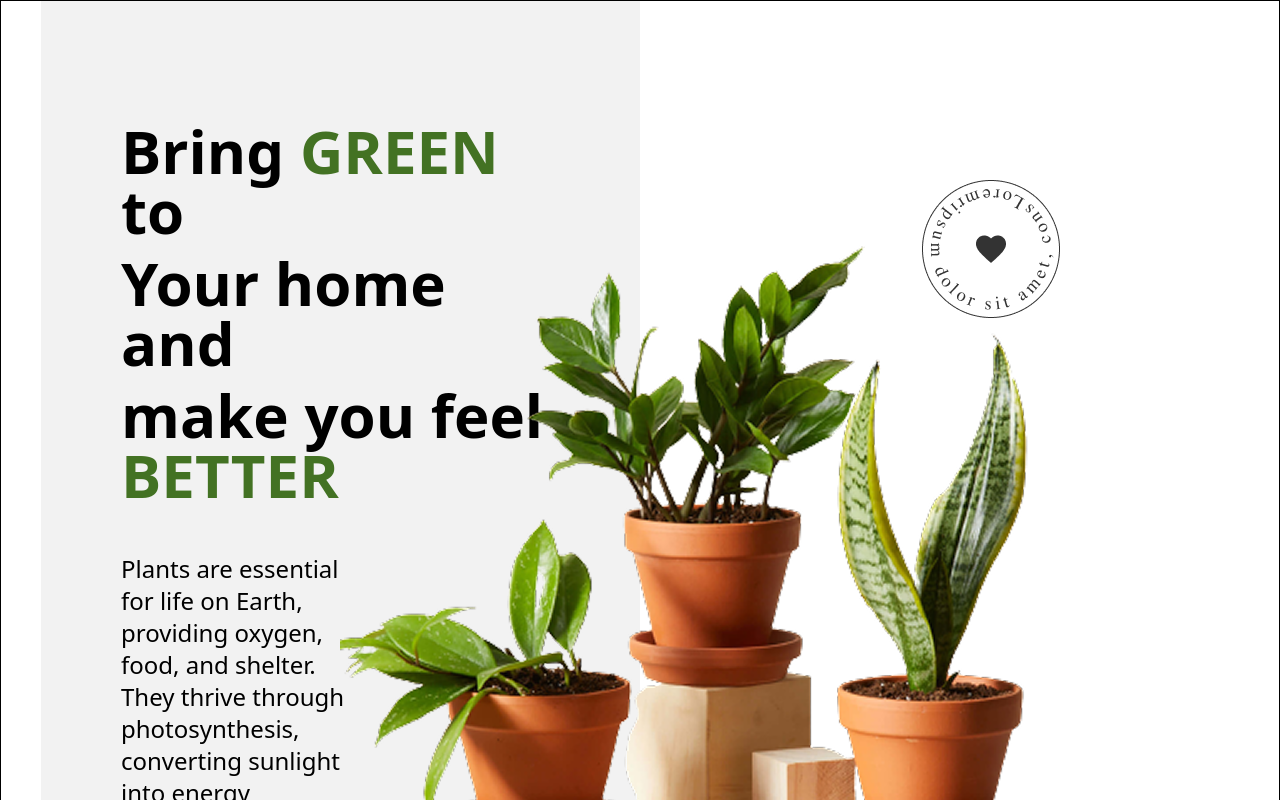
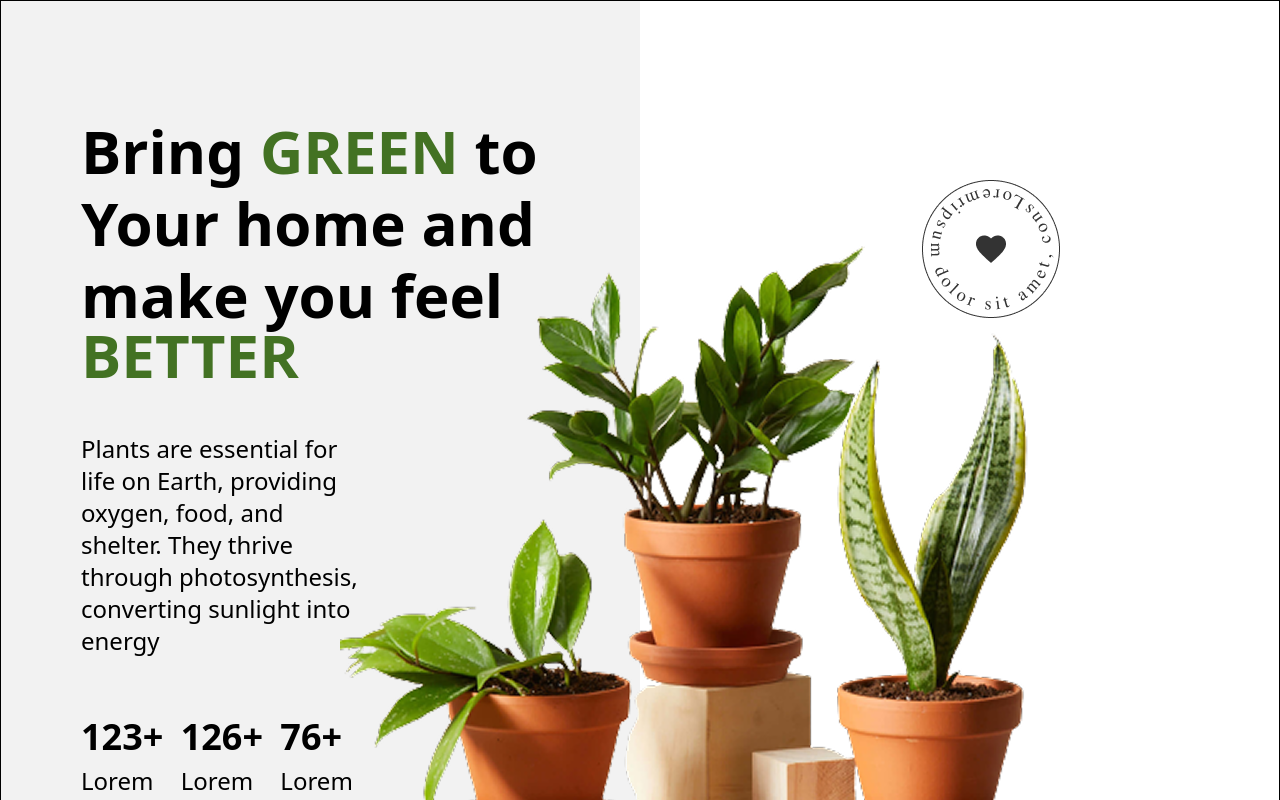
Before and after one commit to mohanraj-devalpha/Plants_Shopping_Website, a React (Vite) app: page / in a window 1280 px wide. Shown: the top 800 px of the page. Built offline with nearby package versions, Linux system fonts and the light colour scheme.

Commit message:
x-axis padding

```diff
--- a/src/components/Home.jsx
+++ b/src/components/Home.jsx
@@ -8,7 +8,7 @@ import Counter from "./Counter.jsx"
 
 const Home = () => {
   return (
-    <div className='flex flex-col space-y-10 border px-10 h-full w-full '>
+    <div className='flex flex-col space-y-10 border h-full w-full '>
         <div className='grid grid-cols-2 justify-between'>
           <div className='bg-[#F2F2F2] rounded-br-[300px] space-y-15 px-20 py-30'>
           <div className='space-y-12'>
```
